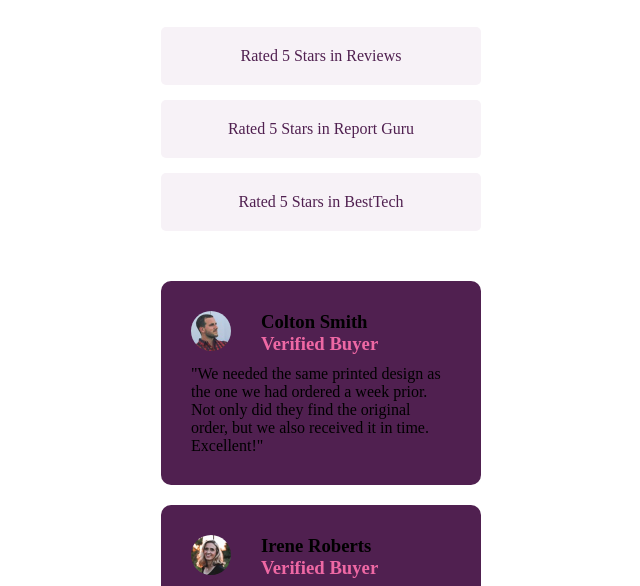
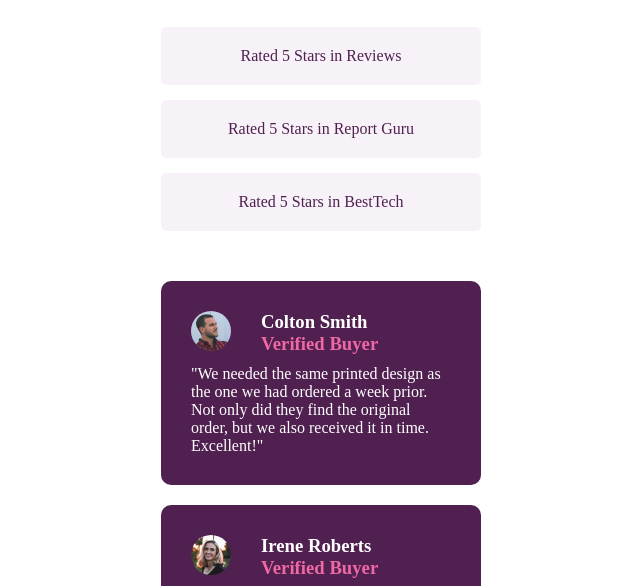
Before and after one commit to Bradley-bit/social-proof-section, a plain HTML site: page index.html in a window 1280 px wide. Shown: the part 201-787 px from the top of the page, without its empty margins (319-959 px from the left). Drawn offline with Linux system fonts and the light colour scheme.

Commit message:
Changed the font color of the review paragraph and reviewer name

```diff
--- a/style.css
+++ b/style.css
@@ -16,6 +16,10 @@
     color: hsl(333, 80%, 67%);
 }
 
+.reviewer-name,
+.review-para {
+    color: hsl(0, 0%, 100%);
+}
 .container {
     width: 400px;
     margin: 0 auto;
```
